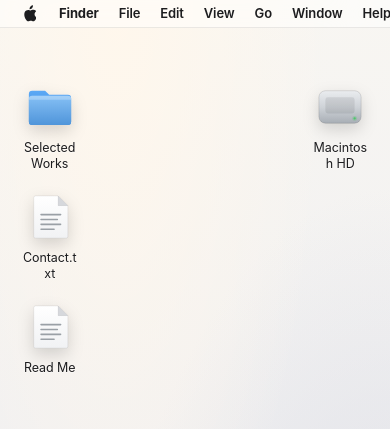
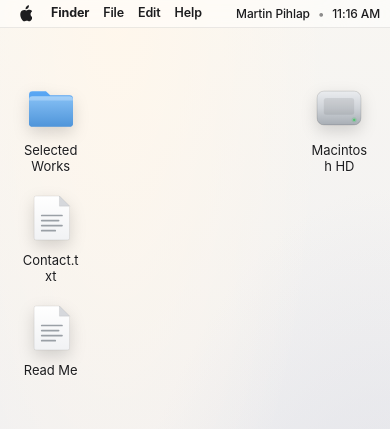
Before and after one commit to Cybersepp/pihlap, a React (Vite) app: page / in a window 390 px wide. Shown: the top 429 px of the page. Built offline with nearby package versions, Linux system fonts and the light colour scheme; a web font is replaced by a local one.

Commit message:
Fix mobile UI

```diff
--- a/src/components/MenuBar.tsx
+++ b/src/components/MenuBar.tsx
@@ -12,9 +12,9 @@ export function MenuBar() {
       <span className="menubar-item menubar-item--bold">Finder</span>
       <span className="menubar-item">File</span>
       <span className="menubar-item">Edit</span>
-      <span className="menubar-item">View</span>
-      <span className="menubar-item">Go</span>
-      <span className="menubar-item">Window</span>
+      <span className="menubar-item" data-mobile-hide="true">View</span>
+      <span className="menubar-item" data-mobile-hide="true">Go</span>
+      <span className="menubar-item" data-mobile-hide="true">Window</span>
       <span className="menubar-item">Help</span>
 
       <span className="menubar-spacer" />
--- a/src/styles.css
+++ b/src/styles.css
@@ -742,7 +742,7 @@ button { font: inherit; color: inherit; }
 .qt-meta::-webkit-scrollbar-thumb { background: rgba(255, 255, 255, 0.22); background-clip: padding-box; border: 2px solid transparent; }
 
 /* ============================================================
-   MOBILE
+   MOBILE / TOUCH
    ============================================================ */
 .window--fullscreen {
   top: var(--menubar-height) !important;
@@ -753,12 +753,72 @@ button { font: inherit; color: inherit; }
   height: calc(100vh - var(--menubar-height)) !important;
   transform: none !important;
   border-radius: 0;
+  /* On mobile the window is the full viewport — no need for outline */
+  outline: none;
+}
+
+/* Touch devices have no hover, so reveal the QT controls permanently */
+@media (hover: none) {
+  .qt-controls {
+    opacity: 1;
+    transform: translateY(0);
+  }
+}
+
+/* Larger tap target around the 12px traffic light, without changing visuals */
+@media (hover: none), (max-width: 767px) {
+  .tl {
+    position: relative;
+  }
+  .tl::before {
+    content: '';
+    position: absolute;
+    inset: -14px;
+  }
 }
 
 @media (max-width: 767px) {
-  .finder { grid-template-columns: 0 1fr; }
+  /* Finder: collapse to single column when sidebar is hidden */
+  .finder {
+    grid-template-columns: 1fr;
+  }
   .finder-sidebar { display: none; }
-  .finder-grid { grid-template-columns: repeat(3, 1fr); }
-  .desktop-icon { width: 76px; }
-  .desktop-icon-glyph { width: 52px; height: 52px; }
+  .finder-grid {
+    grid-template-columns: repeat(3, 1fr);
+    padding: 10px;
+    gap: 4px;
+  }
+  .finder-item { padding: 12px 4px; }
+  .finder-item-glyph { width: 56px; height: 56px; }
+  .finder-item-label { font-size: 12.5px; }
+  .finder-toolbar { padding: 0 12px; font-size: 14px; }
+
+  /* Desktop icons */
+  .desktop-icon { width: 78px; }
+  .desktop-icon-glyph { width: 54px; height: 54px; }
+  .desktop-icon-label { font-size: 13px; }
+
+  /* Menu bar: trim items so it fits on a phone */
+  .menubar { padding: 0 10px; gap: 0; }
+  .menubar-item { padding: 0 7px; font-size: 12.5px; }
+  .menubar-right { font-size: 12px; gap: 8px; }
+  /* Hide the rarely-used menus on phones */
+  .menubar-item[data-mobile-hide="true"] { display: none; }
+
+  /* SimpleText body — looser line, tighter horizontal padding */
+  .text-window .window-body {
+    padding: 22px 20px;
+    font-size: 14.5px;
+  }
+
+  /* QT meta panel — tighten desktop padding */
+  .qt-meta { padding: 18px 18px; }
+  .qt-meta-title { font-size: 20px; }
+  .qt-meta-grid { grid-template-columns: 78px 1fr; }
 }
+
+/* Very narrow phones (~360px and below): drop to 2-column Finder */
+@media (max-width: 380px) {
+  .finder-grid { grid-template-columns: repeat(2, 1fr); }
+  .menubar-right { display: none; }
+}
```
